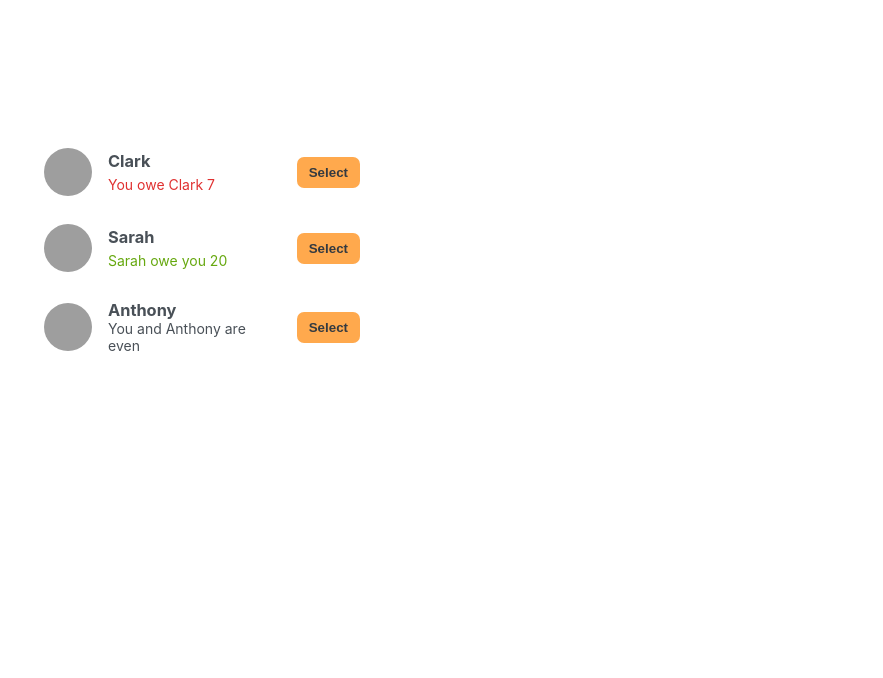
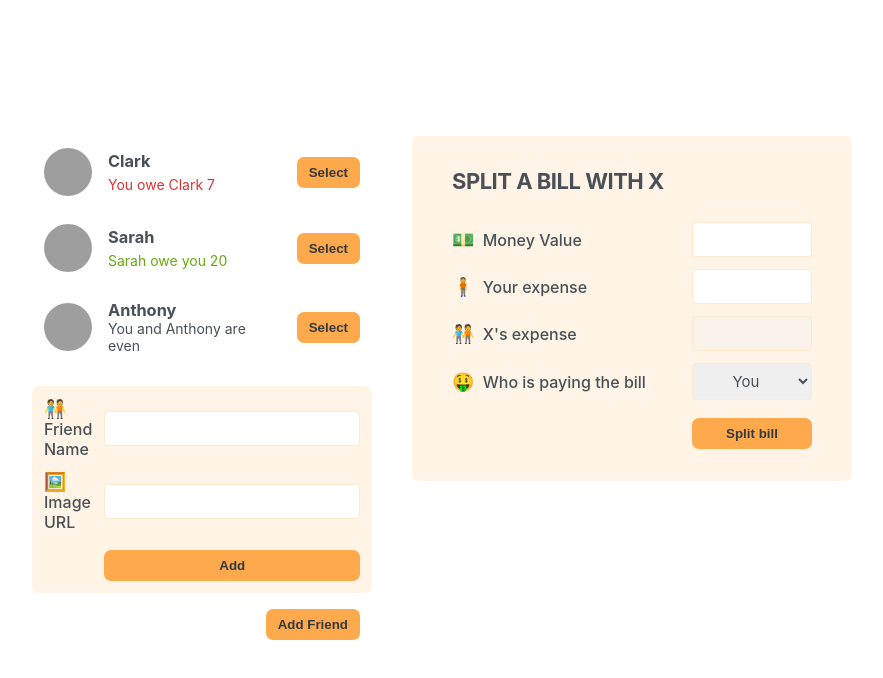
Before and after one commit to TaushifReza/06-eat-n-split, a React (Create React App) app: page / in a window 1280 px wide. Shown: the top 678 px of the page, without its empty margins (198-1081 px from the left). Built offline with nearby package versions, Linux system fonts and the light colour scheme; grey boxes are pictures that could not be loaded.

Commit message:
Builld static form

```diff
--- a/src/App.js
+++ b/src/App.js
@@ -25,7 +25,10 @@
       <div className="app">
         <div className="sidebar">
           <FriendList />
+          <FormAddFriend />
+          <Button>Add Friend</Button>
         </div>
+        <FormSplitBill />
       </div>
     </div>
   );
@@ -63,7 +66,50 @@
 
       {friend.balance === 0 && <p>You and {friend.name} are even</p>}
 
-      <button className="button">Select</button>
+      <Button>Select</Button>
     </li>
   );
 }
+
+function Button({ children }) {
+  return <button className="button">{children}</button>;
+}
+
+function FormAddFriend() {
+  return (
+    <form className="form-add-friend">
+      <label>🧑‍🤝‍🧑 Friend Name</label>
+      <input type="text" />
+
+      <label>🖼️ Image URL</label>
+      <input type="text" />
+
+      <Button>Add</Button>
+    </form>
+  );
+}
+
+function FormSplitBill() {
+  return (
+    <form className="form-split-bill">
+      <h2>Split a bill with X</h2>
+
+      <label>💵 Money Value</label>
+      <input type="text" />
+
+      <label>🧍 Your expense</label>
+      <input type="text" />
+
+      <label>🧑‍🤝‍🧑 X's expense</label>
+      <input type="text" disabled />
+
+      <label>🤑 Who is paying the bill</label>
+      <select>
+        <option value="user">You</option>
+        <option value="friend">X</option>
+      </select>
+
+      <Button>Split bill</Button>
+    </form>
+  );
+}
```
